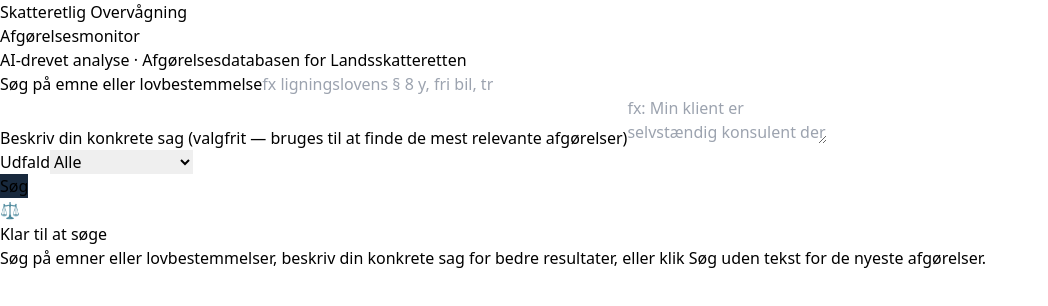
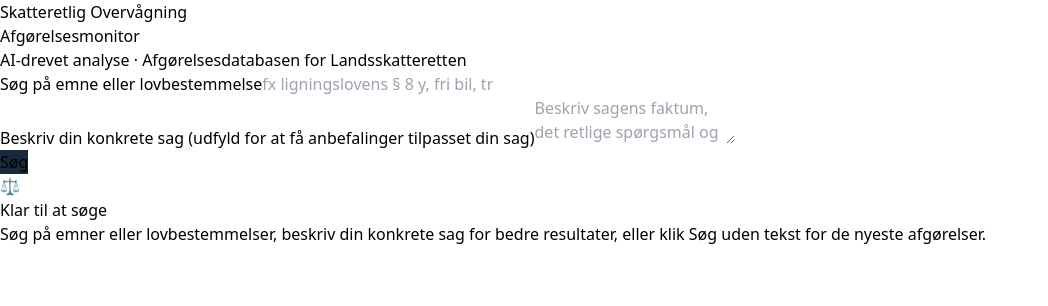
Before and after one commit to matixen-sketch/Skat, a Next.js app: page / in a window 1280 px wide. Shown: the top 306 px of the page, without its empty margins (0-1048 px from the left). Built offline with nearby package versions, Linux system fonts and the light colour scheme.

Commit message:
Update page.js

```diff
--- a/app/page.js
+++ b/app/page.js
@@ -542,7 +542,9 @@
   const nulstil = () => { setTrin("start"); setOverblik(null); setAfgørelser([]); setSammendrag(null); setFejl(null); setCacheId(null); };
   const toggleGem = id => setGemte(g => ({ ...g, [id]: !g[id] }));
   const updateNote = (id, t) => setNoter(n => ({ ...n, [id]: t }));
-  const visteListe = visKunGemte ? afgørelser.filter(a => gemte[a.id]) : afgørelser;
+  const visteListe = afgørelser
+    .filter(a => valgtSagstype === "Alle" || a.sagstype === valgtSagstype)
+    .filter(a => !visKunGemte || gemte[a.id]);
   const antalGemte = Object.values(gemte).filter(Boolean).length;
   const højRelevans = afgørelser.filter(a => a.relevans === "høj").length;
 
@@ -584,21 +586,24 @@
             <div>
               <label className="block text-xs font-semibold text-slate-500 uppercase tracking-wide mb-1.5 font-sans">
                 Beskriv din konkrete sag{" "}
-                <span className="text-slate-400 normal-case font-normal">(valgfrit — bruges til at finde de mest relevante afgørelser)</span>
+                <span className="text-slate-400 normal-case font-normal">(udfyld for at få anbefalinger tilpasset din sag)</span>
               </label>
               <textarea value={sagsbeskrivelse} onChange={e => setSagsbeskrivelse(e.target.value)}
-                placeholder="fx: Min klient er selvstændig konsulent der ønsker at fradrage udgifter til hjemmekontor. Skattestyrelsen har nægtet fradrag med henvisning til at arbejdet primært udføres hos klienterne..."
-                className="w-full border border-slate-200 rounded-lg px-3 py-2 text-sm text-slate-700 outline-none focus:border-slate-400 font-sans resize-none h-20" />
+                placeholder="Beskriv sagens faktum, det retlige spørgsmål og hvad du søger at argumentere for. Jo mere præcist du beskriver sagen, jo bedre kan AI'en anbefale relevante afgørelser. fx: Min klient drev selvstændig virksomhed og betalte kontant for varer til 45.000 kr. Skattestyrelsen nægter fradrag efter LL § 8 Y. Spørgsmålet er om der er mulighed for genoptagelse ved efterfølgende indberetning."
+                className="w-full border border-slate-200 rounded-lg px-3 py-2 text-sm text-slate-700 outline-none focus:border-slate-400 font-sans resize-none h-28" />
+              {sagsbeskrivelse.length > 0 && sagsbeskrivelse.length < 80 && (
+                <p className="text-xs text-amber-600 font-sans mt-1">
+                  ⚠ Skriv lidt mere for at få præcise anbefalinger — beskriv faktum og det retlige spørgsmål
+                </p>
+              )}
+              {sagsbeskrivelse.length >= 80 && (
+                <p className="text-xs text-emerald-600 font-sans mt-1">
+                  ✓ God beskrivelse — AI vil nu anbefale afgørelser baseret på din konkrete sag
+                </p>
+              )}
             </div>
           </div>
           <div className="flex flex-wrap gap-3 items-center">
-            <div>
-              <label className="block text-xs font-semibold text-slate-500 uppercase tracking-wide mb-1.5 font-sans">Udfald</label>
-              <select value={valgtSagstype} onChange={e => setValgtSagstype(e.target.value)}
-                className="border border-slate-200 rounded-lg px-3 py-2 text-sm text-slate-700 bg-white outline-none cursor-pointer font-sans">
-                {SAGSTYPER.map(s => <option key={s}>{s}</option>)}
-              </select>
-            </div>
             <button onClick={søg} disabled={loading}
               className="px-6 py-2 rounded-lg text-sm font-semibold text-white disabled:opacity-60 font-sans mt-5"
               style={{ background: loading ? "#64748b" : "#18293d" }}>
@@ -663,13 +668,18 @@
                 <div className="flex items-center justify-between mb-4">
                   <p className="text-sm text-slate-500 font-sans">
                     {søgeTekst ? `"${søgeTekst}"` : "Nyeste afgørelser"}
-                    {valgtSagstype !== "Alle" && ` · ${valgtSagstype}`}
                     {visKunGemte && " · Gemte"}
                   </p>
-                  <div className="flex items-center gap-3 text-xs text-slate-400 font-sans">
-                    <span className="flex items-center gap-1"><span className="w-2 h-2 rounded-full bg-red-400 inline-block" />Høj</span>
-                    <span className="flex items-center gap-1"><span className="w-2 h-2 rounded-full bg-amber-300 inline-block" />Middel</span>
-                    <span className="flex items-center gap-1"><span className="w-2 h-2 rounded-full bg-slate-200 inline-block" />Lav</span>
+                  <div className="flex items-center gap-3">
+                    <select value={valgtSagstype} onChange={e => setValgtSagstype(e.target.value)}
+                      className="border border-slate-200 rounded-lg px-2 py-1 text-xs text-slate-600 bg-white outline-none cursor-pointer font-sans">
+                      {SAGSTYPER.map(s => <option key={s}>{s}</option>)}
+                    </select>
+                    <div className="flex items-center gap-2 text-xs text-slate-400 font-sans">
+                      <span className="flex items-center gap-1"><span className="w-2 h-2 rounded-full bg-red-400 inline-block" />Høj</span>
+                      <span className="flex items-center gap-1"><span className="w-2 h-2 rounded-full bg-amber-300 inline-block" />Middel</span>
+                      <span className="flex items-center gap-1"><span className="w-2 h-2 rounded-full bg-slate-200 inline-block" />Lav</span>
+                    </div>
                   </div>
                 </div>
                 <SammendragPanel s={sammendrag} />
```
